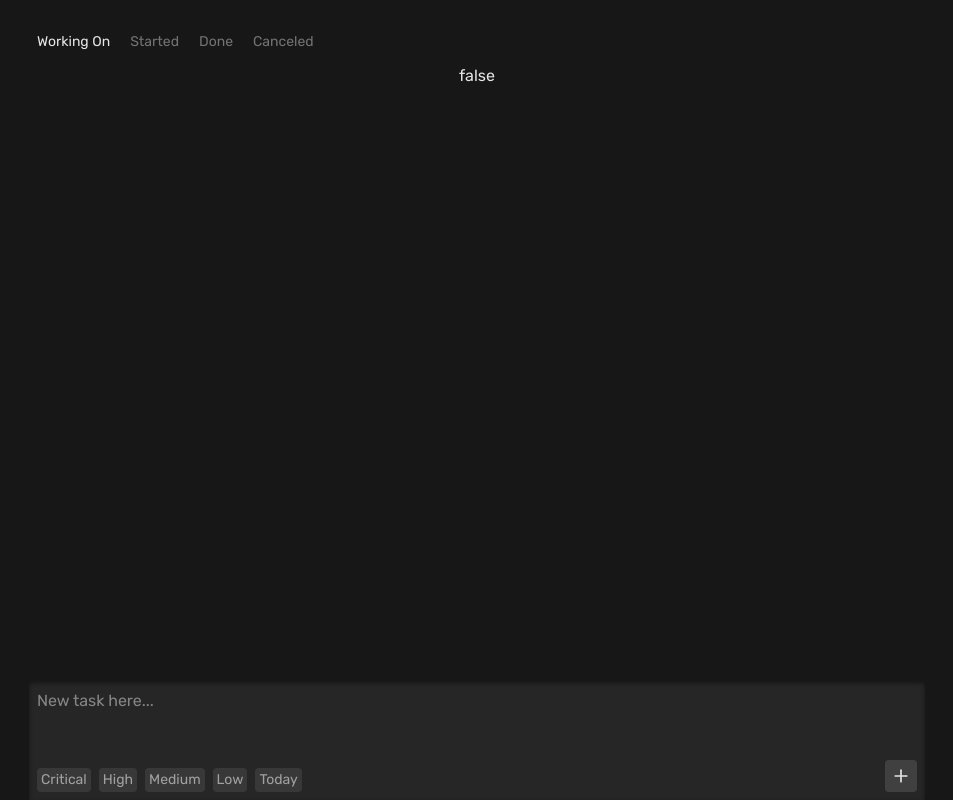
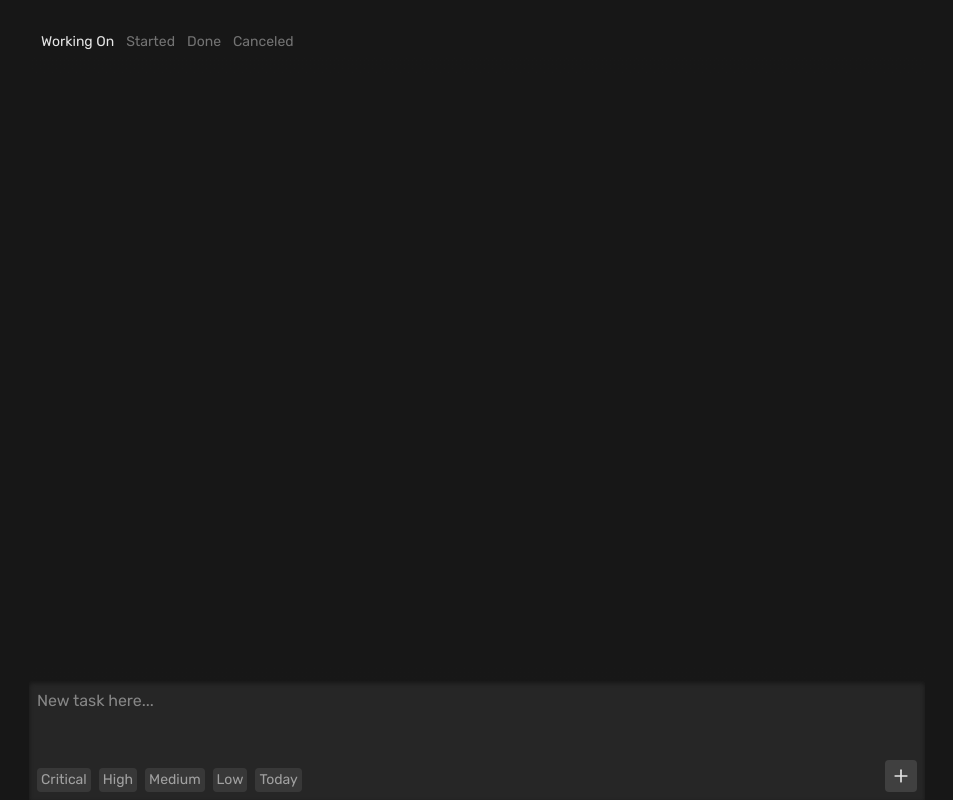
Before and after one commit to Im0ctopus/task-master, a SvelteKit app: page / in a window 1280 px wide. Shown: the whole page, without its empty margins (163-1116 px from the left). Built offline with nearby package versions, Linux system fonts and the light colour scheme.

Commit message:
Add tab selector and base for taskList

```diff
--- a/src/lib/components/common/buttons/urgencyBtn.svelte
+++ b/src/lib/components/common/buttons/urgencyBtn.svelte
@@ -9,7 +9,9 @@
 
 	let { label, onClick, value, selected, className }: Props = $props();
 
-	const handleClick = () => onClick(value);
+	const handleClick = () => {
+		!selected && onClick(value);
+	};
 </script>
 
 <button
--- a/src/lib/components/tabSelector/tabSelector.svelte
+++ b/src/lib/components/tabSelector/tabSelector.svelte
@@ -21,12 +21,12 @@
 </script>
 
 <div
-	class="relative flex w-full max-w-4xl items-start justify-start gap-1 overflow-auto pt-7 pb-2 text-sm"
+	class="relative flex w-full max-w-4xl shrink-0 items-start justify-start gap-1 overflow-auto px-2 pt-7 pb-0.5 text-sm"
 >
 	{#each tabs as { label, value }, index (index)}
 		<button
 			id="tab_{value}"
-			class="rounded px-2 py-1 transition-colors duration-150 ease-out {selectedTab !== value &&
+			class="rounded p-1 transition-colors duration-150 ease-out {selectedTab !== value &&
 				'cursor-pointer text-neutral-500'}"
 			onclick={() => (selectedTab = value)}
 		>
--- a/src/lib/components/taskInput.svelte
+++ b/src/lib/components/taskInput.svelte
@@ -90,6 +90,7 @@
 			e.preventDefault();
 			onEnter();
 		} else if (key === 'Escape') onBlur();
+		else if (action && value === '' && key === 'Backspace') action = null;
 	};
 
 	const onUrgencyClick = (val: string) => {
--- /dev/null
+++ b/src/lib/components/tasks/taskItem.svelte
@@ -0,0 +1,33 @@
+<script lang="ts">
+	import { taskVariations } from '$lib/utils/taskVariations';
+	import { urgencies } from '$lib/utils/urgencies';
+	import type { Task } from '../../../routes/+page.svelte';
+
+	type Props = {
+		task: Omit<Task, 'id'>;
+	};
+
+	let { task }: Props = $props();
+
+	let { name, status, subTasks, urgency } = $derived(task);
+	let taskVariation = $derived(taskVariations[status]);
+	let urgencyVariation = $derived(urgencies.find((u) => u.value === urgency));
+</script>
+
+<div
+	class="flex w-full min-w-0 cursor-default items-center justify-between gap-2 rounded px-3 py-2.5 {taskVariation.className}"
+>
+	<div class="flex min-w-0 items-center justify-center gap-2">
+		<p class="text-xs text-neutral-600">
+			{taskVariation.icon}
+		</p>
+		<p class="truncate font-semibold">
+			{name}
+		</p>
+		{#if urgency}
+			<p class="rounded px-2 py-0.5 text-sm capitalize {urgencyVariation?.className}">
+				{urgency}
+			</p>
+		{/if}
+	</div>
+</div>
--- /dev/null
+++ b/src/lib/components/tasks/taskList.svelte
@@ -0,0 +1,25 @@
+<script lang="ts">
+	import type { Task } from '../../../routes/+page.svelte';
+	import TaskItem from './taskItem.svelte';
+
+	type Props = {
+		filteredTasks: Task[];
+	};
+
+	let { filteredTasks }: Props = $props();
+</script>
+
+<div class="relative max-h-full w-full overflow-y-auto">
+	<div class="mx-auto flex w-full max-w-4xl flex-col items-center justify-center gap-3 px-3 py-5">
+		{#each filteredTasks as { id, ...task } (id)}
+			<TaskItem {task} />
+		{/each}
+	</div>
+</div>
+
+<div
+	class="absolute inset-x-0 top-0 mx-auto h-4 max-w-4xl bg-linear-to-b from-neutral-900 to-transparent"
+></div>
+<div
+	class="absolute inset-x-0 bottom-0 mx-auto h-4 max-w-4xl bg-linear-to-t from-neutral-900 to-transparent"
+></div>
--- a/src/lib/utils/localStorageHelper.ts
+++ b/src/lib/utils/localStorageHelper.ts
@@ -1,8 +1,10 @@
-export const saveObjOnLocalStorage = <T>(key: string, object: T) => {
+type Storable = 'tasks';
+
+export const saveObjOnLocalStorage = <T>(key: Storable, object: T) => {
 	localStorage.setItem(key, JSON.stringify(object));
 };
 
-export const getObjFromLocalStorage = (key: string) => {
+export const getObjFromLocalStorage = (key: Storable) => {
 	const item = localStorage.getItem(key);
 	if (!item) return null;
 	try {
--- /dev/null
+++ b/src/lib/utils/taskVariations.ts
@@ -0,0 +1,13 @@
+import type { Status } from '$lib/types/status';
+
+export const taskVariations: {
+	[key in Status]: {
+		className: string;
+		icon: string;
+	};
+} = {
+	none: { className: 'bg-neutral-800/60', icon: '-' },
+	started: { className: '', icon: '' },
+	canceled: { className: '', icon: '' },
+	done: { className: '', icon: '' }
+};
--- a/src/routes/+page.svelte
+++ b/src/routes/+page.svelte
@@ -14,9 +14,11 @@
 	import TaskInput from '$lib/components/taskInput.svelte';
 	import type { Status } from '$lib/types/status';
 	import { bindManager, type BindActions } from '$lib/utils/bindManager';
-	import { saveObjOnLocalStorage } from '$lib/utils/localStorageHelper';
+	import { getObjFromLocalStorage, saveObjOnLocalStorage } from '$lib/utils/localStorageHelper';
 	import { type Action } from '$lib/utils/actionsHelper';
 	import TabSelector, { type Tab } from '$lib/components/tabSelector/tabSelector.svelte';
+	import TaskList from '$lib/components/tasks/taskList.svelte';
+	import { onMount } from 'svelte';
 
 	let tasks: Task[] = $state([]);
 	let isTyping = $state(false);
@@ -24,13 +26,22 @@
 	let selectedSubTask: null | number = $state(null);
 	let openedTasks: number[] = $state([]);
 	let action: null | Action = $state(null);
-	// TODO: this should be saved on the localStorage
 	let selectedTab: Tab = $state('workingOn');
+
+	let currentId: number = 0;
 
 	let filteredTasks: Task[] = $derived(tasks);
 
 	// svelte-ignore non_reactive_update
 	let inputRef: HTMLTextAreaElement;
+
+	onMount(() => {
+		const storedTasks = getObjFromLocalStorage('tasks');
+		if (!storedTasks) return;
+		tasks = storedTasks;
+		if (storedTasks && storedTasks.length)
+			currentId = currentId = Math.max(...tasks.map((t) => t.id));
+	});
 
 	$effect(() => {
 		if (!isTyping) document.addEventListener('keydown', bindHandler);
@@ -57,8 +68,8 @@
 	let onTabChange = (tab: Tab) => (selectedTab = tab);
 
 	const addTask = (task: Pick<Task, 'name' | 'urgency'>) => {
-		const id = !tasks.length ? 1 : tasks.sort((a, b) => b.id - a.id)[0].id + 1;
-		const newTasks: Task[] = [{ ...task, id, status: 'none', subTasks: [] }, ...tasks];
+		const id = ++currentId;
+		const newTasks: Task[] = [...tasks, { ...task, id, status: 'none', subTasks: [] }];
 		tasks = newTasks;
 		saveObjOnLocalStorage('tasks', newTasks);
 
@@ -93,11 +104,11 @@
 	};
 </script>
 
-<div class="flex h-screen w-full flex-col items-center justify-between font-main">
+<div class="flex h-screen w-full flex-col items-center justify-start overflow-clip font-main">
 	<TabSelector bind:selectedTab />
-	<p class="min-h-0 shrink-0 grow">
-		{isTyping}
-	</p>
+	<div class="relative min-h-0 w-full grow">
+		<TaskList {filteredTasks} />
+	</div>
 	<div class="w-full max-w-4xl shrink-0 px-3 lg:px-0">
 		<TaskInput bind:inputRef {toggleIsTyping} {addTask} {editTask} {filteredTasks} bind:action />
 	</div>
```
Also changed, not shown: 1 other file (tests, documents, lock files or other folders).
